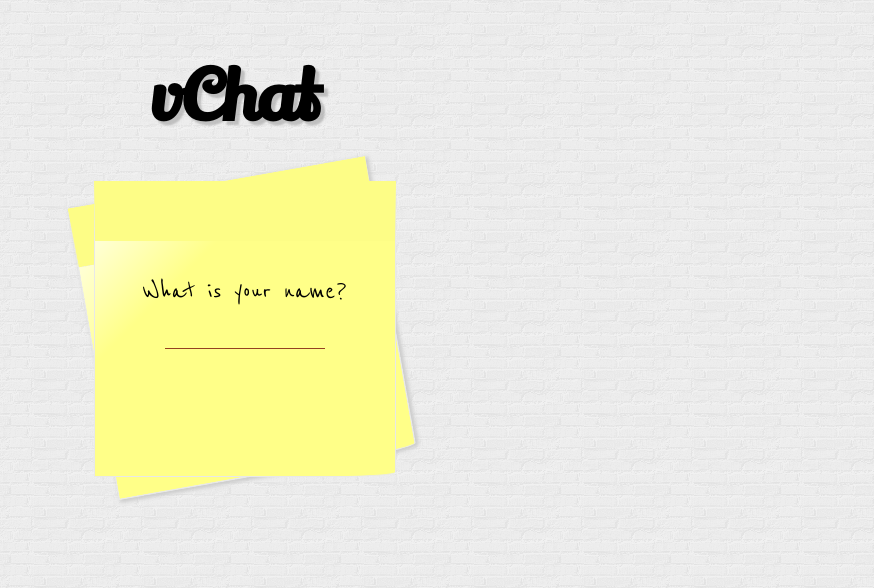
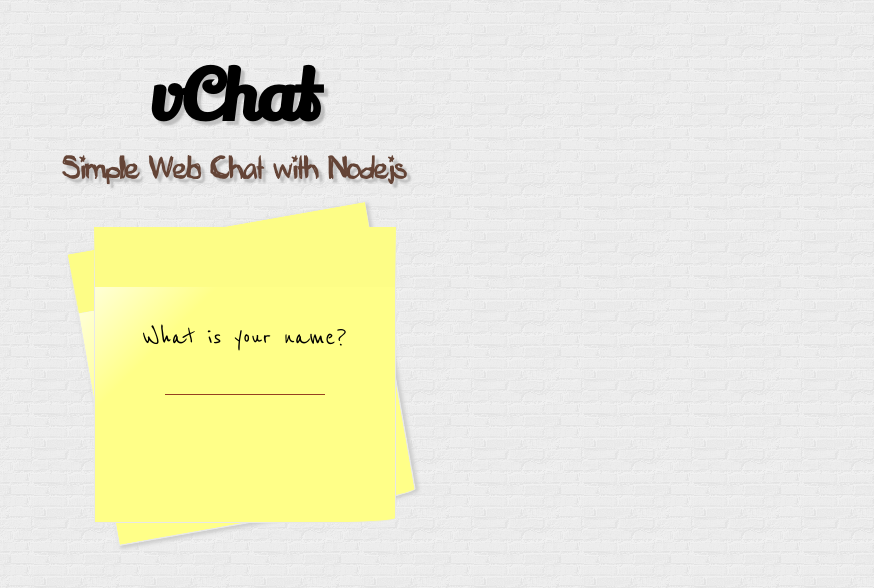
Before and after one commit to vtanathip/vChat, a website: page index.html in a window 1280 px wide. Shown: the whole page, without its empty margins (406-1280 px from the left). Drawn offline with Linux system fonts and the light colour scheme; no server answers.

Commit message:
add title application to index.html

```diff
--- a/css/main.css
+++ b/css/main.css
@@ -5,10 +5,10 @@
 }
     #wrapper{
         width: 700px;
-        height: 600px;
-        margin: 50px auto;
+        height: auto;
+        margin: 50px auto 50px auto;
     }
-        #wrapper h1{
+        #wrapper h1,h3{
             font-family: 'Lily Script One regular';
             font-size: 70px;
             text-align: center;
@@ -17,6 +17,12 @@
             text-shadow: 4px 4px 2px rgba(147, 147, 147); /* Fallback */
             text-shadow: 4px 4px 2px rgba(147, 147, 147,0.5);
         }
+			#wrapper h3{
+				font-family: 'MiasScribblings';
+				font-size: 25px;
+				margin:0 0 17px 0;
+				color: #644436;
+			}
         #loginForm_wrapper{
            width: 330px;
            height: auto;
--- a/index.html
+++ b/index.html
@@ -15,6 +15,7 @@
 
     <div id="wrapper">
         <h1>vChat</h1>
+		<h3>Simple Web Chat with Nodejs</h3>
         <div id="loginForm_wrapper">
             <div id="loginForm" class="postit">
                 <span>What is your name?</span>
```
Also changed, not shown: 1 other file.
